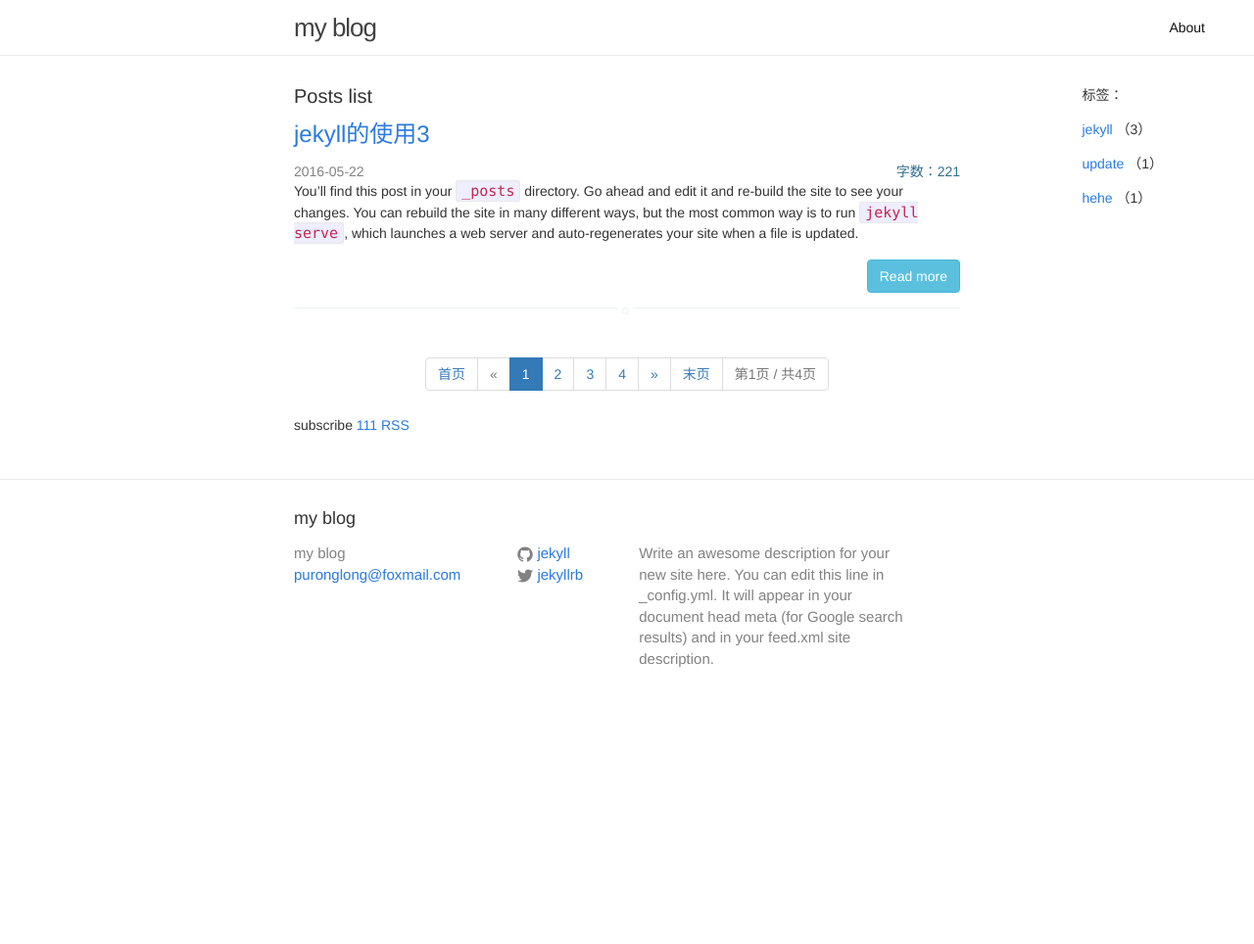
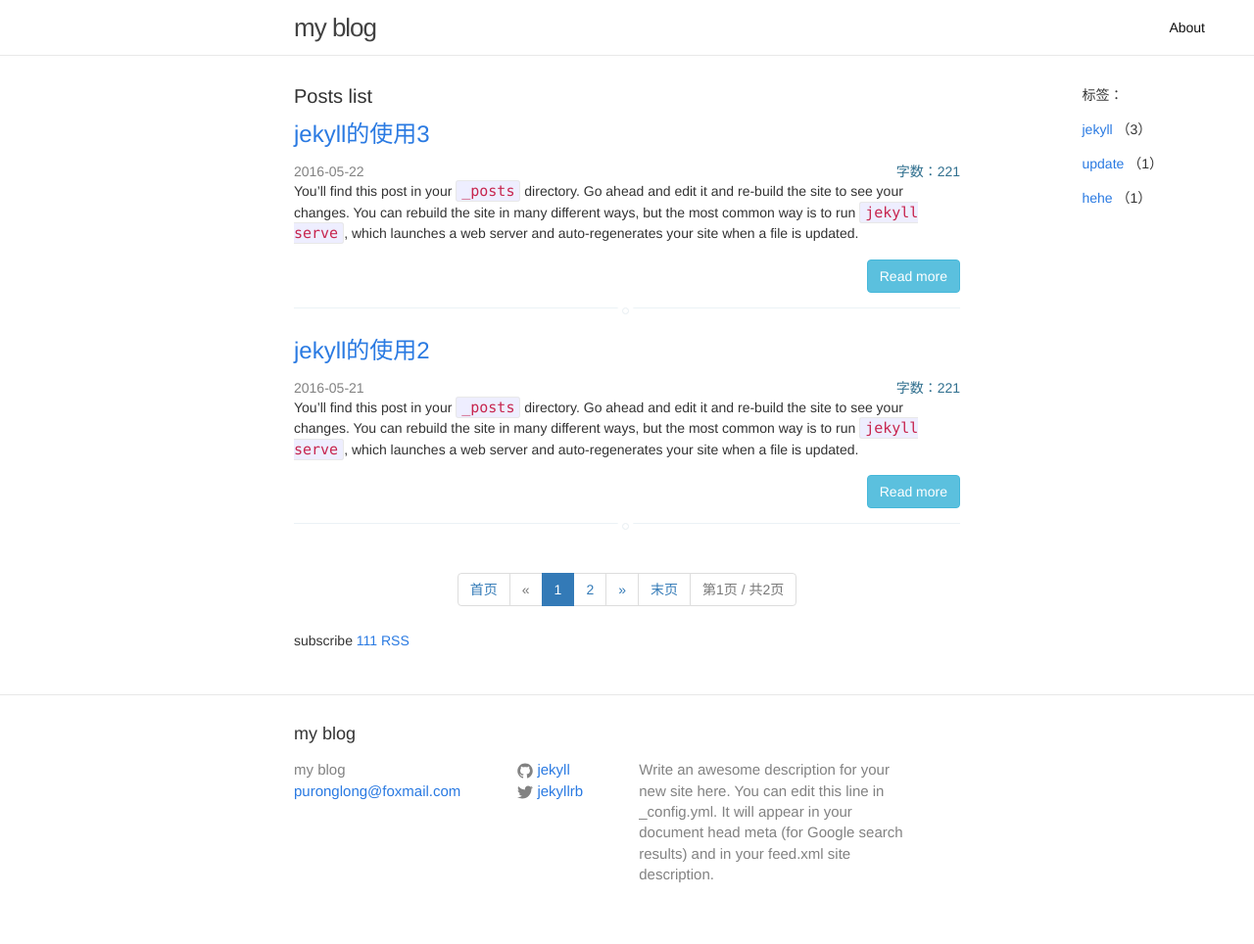
Before and after one commit to PuRonglong/jekyll-theme, a Jekyll site: the page built from index.html, in a window 1280 px wide. Shown: the whole page at 98% size. Built offline with Jekyll 4.4.1, drawn with Linux system fonts in a browser that asks for light colours; Markdown is read by kramdown in place of the engine named in the settings; the list of posts is cut into pages by our own code; before the commit the page ends 900 px from its top, so only the background shows below that.

Commit message:
edit config file to test

```diff
--- a/_config.yml
+++ b/_config.yml
@@ -13,12 +13,12 @@
   line in _config.yml. It will appear in your document head meta (for
   Google search results) and in your feed.xml site description.
 baseurl: "" # the subpath of your site, e.g. /blog
-url: "http://yourdomain.com" # the base hostname & protocol for your site
+url: "http://localhost:4000" # the base hostname & protocol for your site
 twitter_username: jekyllrb
 github_username:  jekyll
 
 # Build settings
-markdown: kramdown
+markdown: redcarpet
 gems: [jekyll-paginate]
-paginate: 1
+paginate: 2
 paginate_path: "page:num"
```
